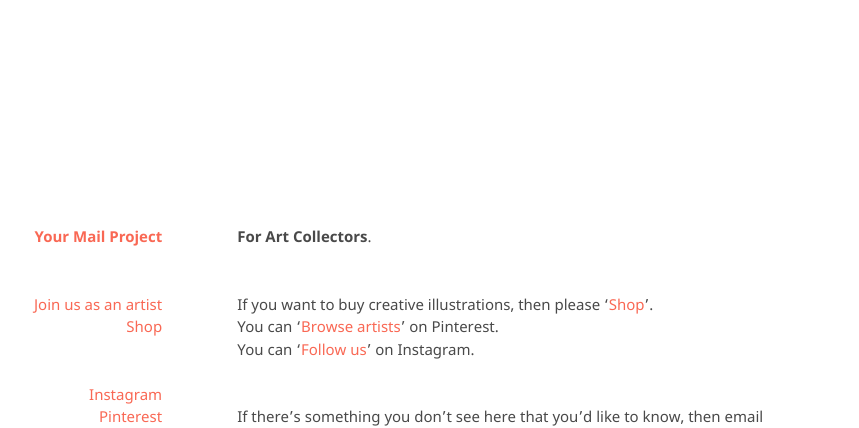
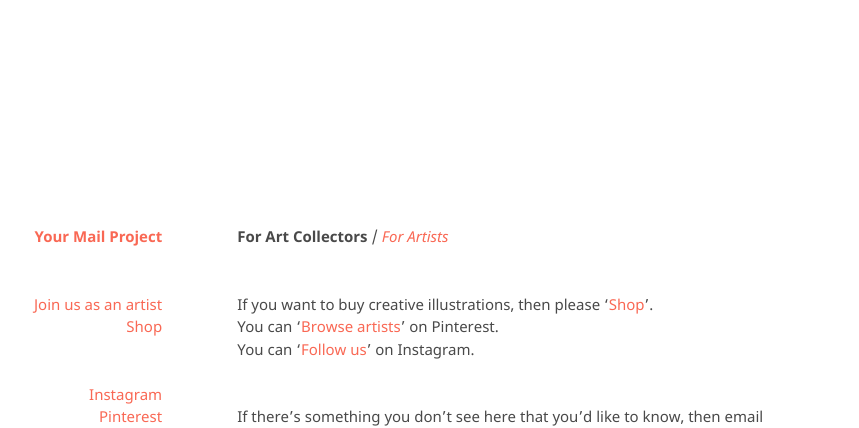
Before and after one commit to kvshvlin/yourmailproject, a Jekyll site: the page built from forartcollectors.md, in a window 1280 px wide. Shown: the top 428 px of the page, without its empty margins (191-1050 px from the left). Built offline with Jekyll 4.4.1, drawn with Linux system fonts in a browser that asks for light colours; our own code applies the rules of GitHub Pages for plain Markdown files.

Commit message:
Create forartcollectors.md

```diff
--- a/forartcollectors.md
+++ b/forartcollectors.md
@@ -1,4 +1,4 @@
-**For Art Collectors**.
+**For Art Collectors** / [_For Artists_](https://kvshvlin.github.io/yourmailproject/forartists.html)
 
 If you want to buy creative illustrations, then please '<a href="https://yourmailproject.stores.instamojo.com" target="_blank">Shop</a>'.
 You can '<a href="https://in.pinterest.com/yourmailproject" target="_blank">Browse artists</a>' on Pinterest.
```
